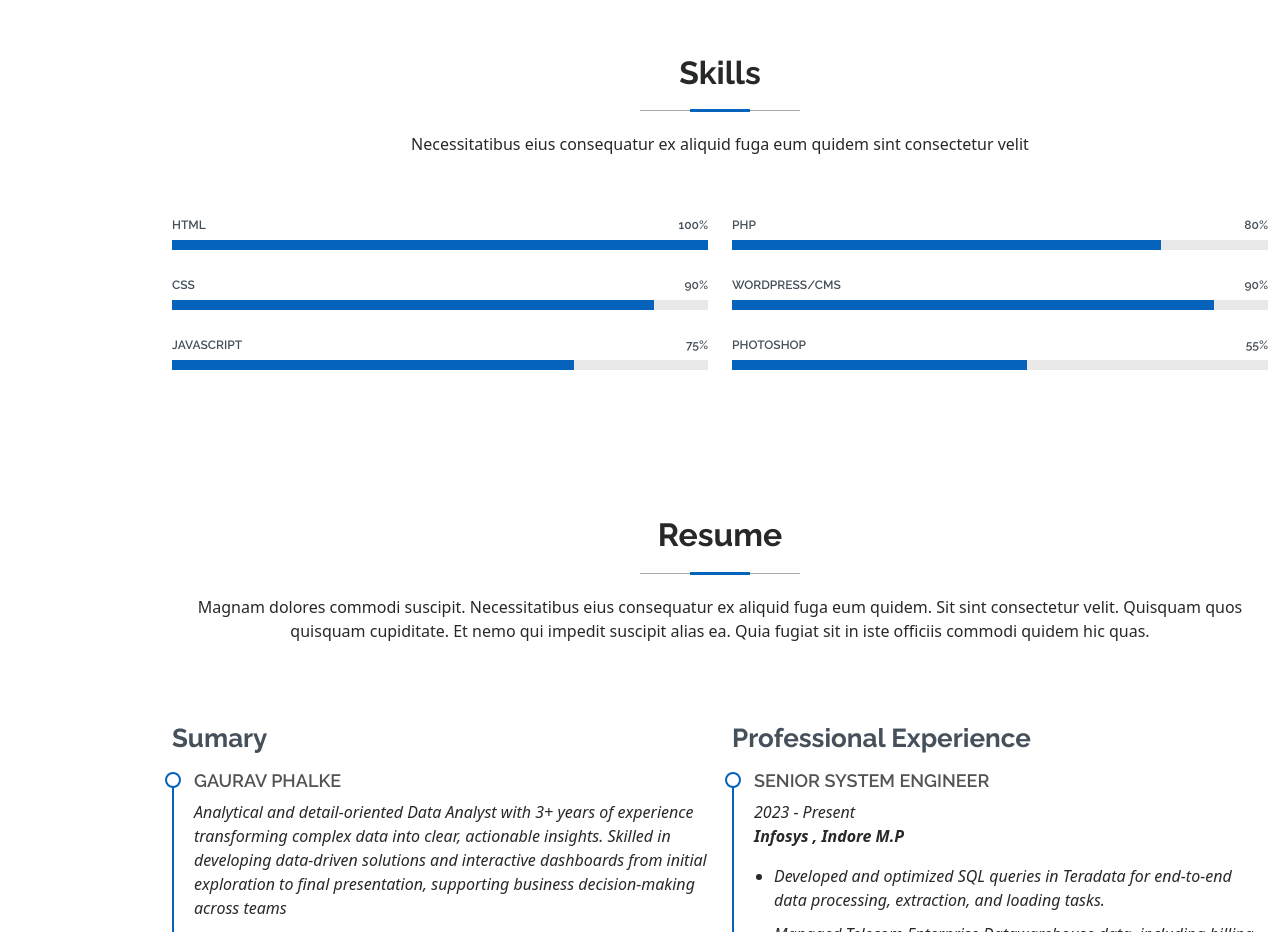
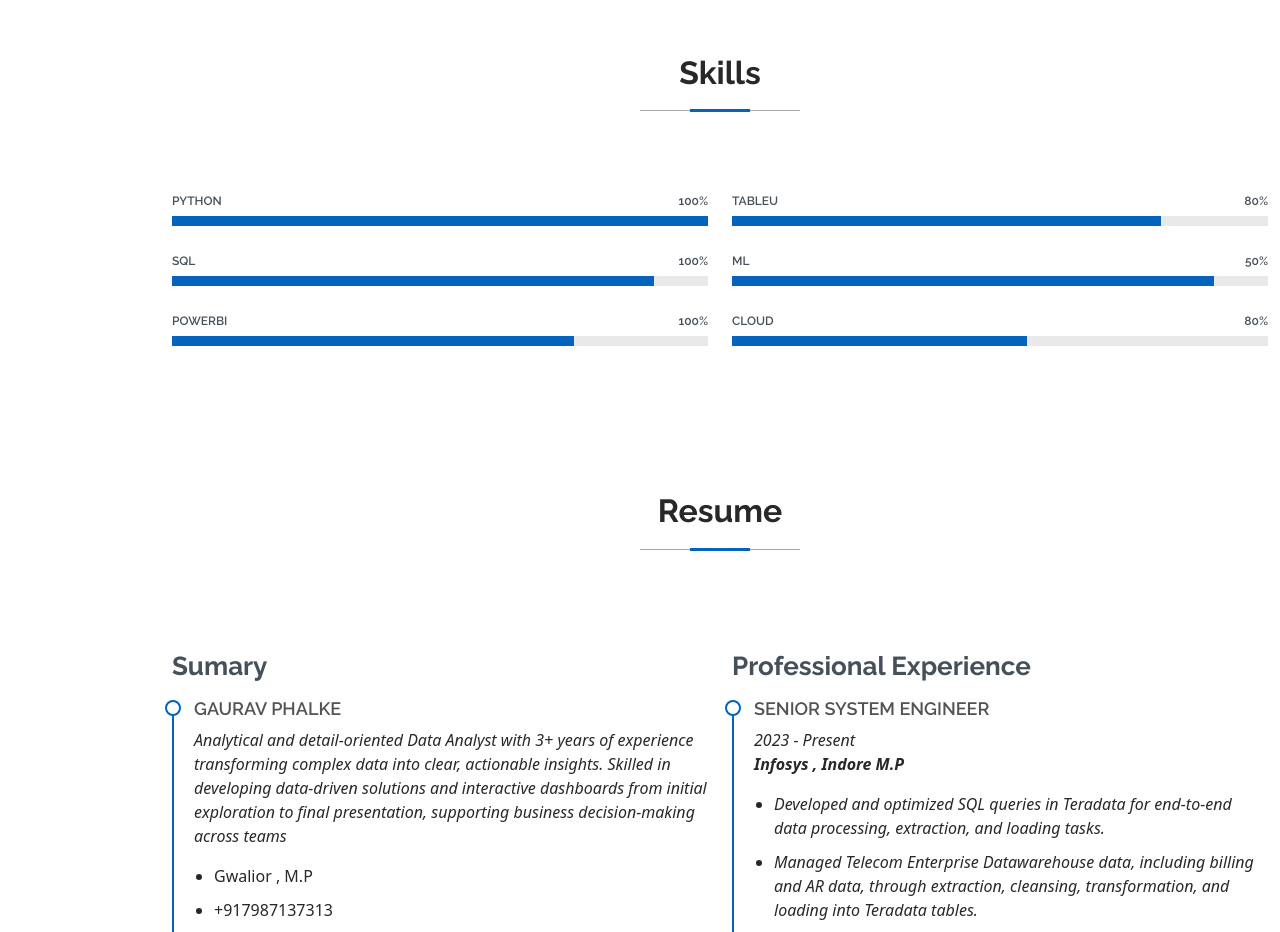
Before and after one commit to gauravgig/portfolio, a plain HTML site: page index.html in a window 1280 px wide. Shown: the part 2180-3112 px from the top of the page. Drawn offline with nearby package versions, Linux system fonts and the light colour scheme.

Commit message:
Update index.html

```diff
--- a/index.html
+++ b/index.html
@@ -209,7 +209,7 @@
       <!-- Section Title -->
       <div class="container section-title" data-aos="fade-up">
         <h2>Skills</h2>
-        <p>Necessitatibus eius consequatur ex aliquid fuga eum quidem sint consectetur velit</p>
+        <p></p>
       </div><!-- End Section Title -->
 
       <div class="container" data-aos="fade-up" data-aos-delay="100">
@@ -219,21 +219,21 @@
           <div class="col-lg-6">
 
             <div class="progress">
-              <span class="skill"><span>HTML</span> <i class="val">100%</i></span>
+              <span class="skill"><span>PYTHON</span> <i class="val">100%</i></span>
               <div class="progress-bar-wrap">
                 <div class="progress-bar" role="progressbar" aria-valuenow="100" aria-valuemin="0" aria-valuemax="100"></div>
               </div>
             </div><!-- End Skills Item -->
 
             <div class="progress">
-              <span class="skill"><span>CSS</span> <i class="val">90%</i></span>
+              <span class="skill"><span>SQL</span> <i class="val">100%</i></span>
               <div class="progress-bar-wrap">
                 <div class="progress-bar" role="progressbar" aria-valuenow="90" aria-valuemin="0" aria-valuemax="100"></div>
               </div>
             </div><!-- End Skills Item -->
 
             <div class="progress">
-              <span class="skill"><span>JavaScript</span> <i class="val">75%</i></span>
+              <span class="skill"><span>PowerBI</span> <i class="val">100%</i></span>
               <div class="progress-bar-wrap">
                 <div class="progress-bar" role="progressbar" aria-valuenow="75" aria-valuemin="0" aria-valuemax="100"></div>
               </div>
@@ -244,21 +244,21 @@
           <div class="col-lg-6">
 
             <div class="progress">
-              <span class="skill"><span>PHP</span> <i class="val">80%</i></span>
+              <span class="skill"><span>Tableu</span> <i class="val">80%</i></span>
               <div class="progress-bar-wrap">
                 <div class="progress-bar" role="progressbar" aria-valuenow="80" aria-valuemin="0" aria-valuemax="100"></div>
               </div>
             </div><!-- End Skills Item -->
 
             <div class="progress">
-              <span class="skill"><span>WordPress/CMS</span> <i class="val">90%</i></span>
+              <span class="skill"><span>ML</span> <i class="val">50%</i></span>
               <div class="progress-bar-wrap">
                 <div class="progress-bar" role="progressbar" aria-valuenow="90" aria-valuemin="0" aria-valuemax="100"></div>
               </div>
             </div><!-- End Skills Item -->
 
             <div class="progress">
-              <span class="skill"><span>Photoshop</span> <i class="val">55%</i></span>
+              <span class="skill"><span>Cloud</span> <i class="val">80%</i></span>
               <div class="progress-bar-wrap">
                 <div class="progress-bar" role="progressbar" aria-valuenow="55" aria-valuemin="0" aria-valuemax="100"></div>
               </div>
@@ -278,7 +278,7 @@
       <!-- Section Title -->
       <div class="container section-title" data-aos="fade-up">
         <h2>Resume</h2>
-        <p>Magnam dolores commodi suscipit. Necessitatibus eius consequatur ex aliquid fuga eum quidem. Sit sint consectetur velit. Quisquam quos quisquam cupiditate. Et nemo qui impedit suscipit alias ea. Quia fugiat sit in iste officiis commodi quidem hic quas.</p>
+        <p></p>
       </div><!-- End Section Title -->
 
       <div class="container">
```
